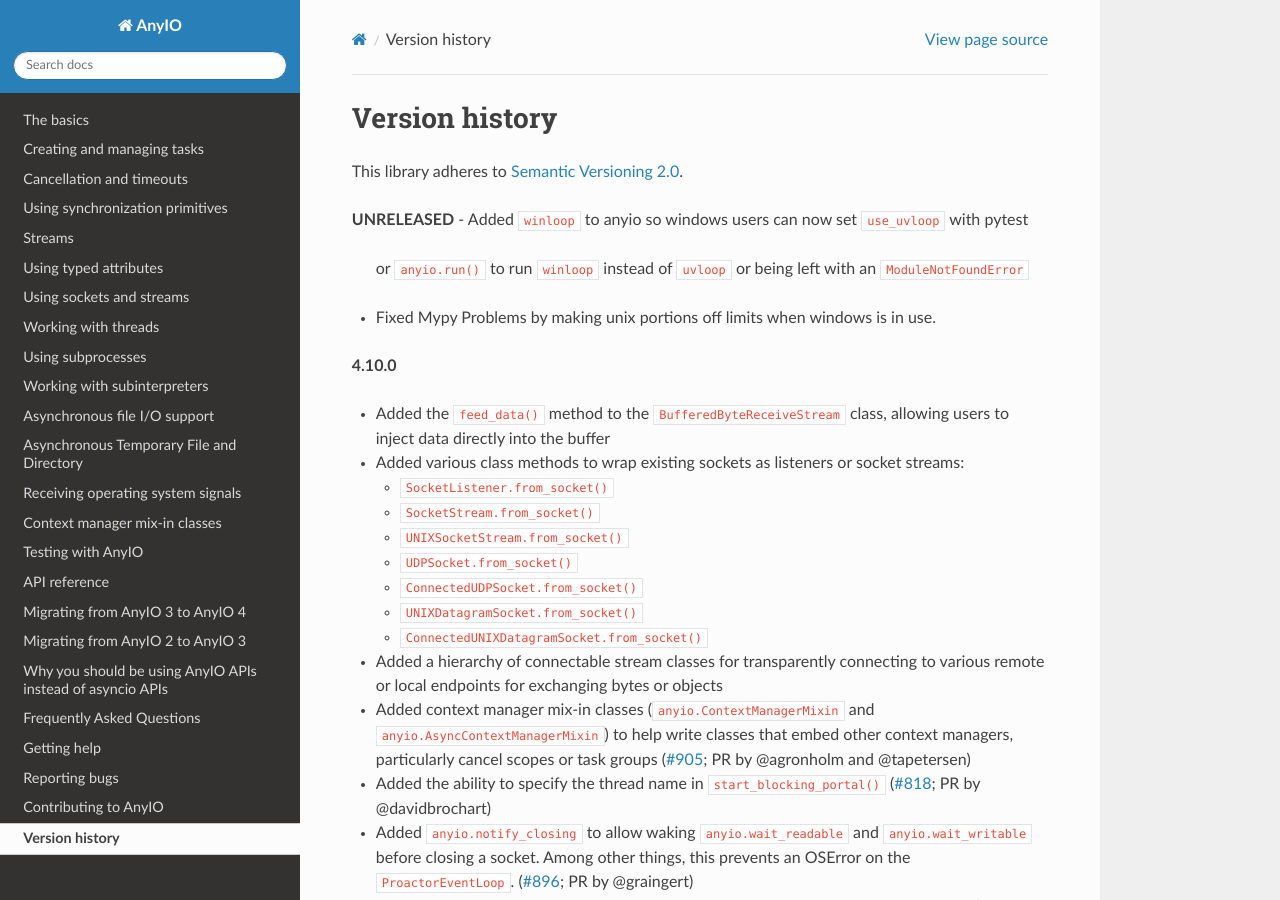
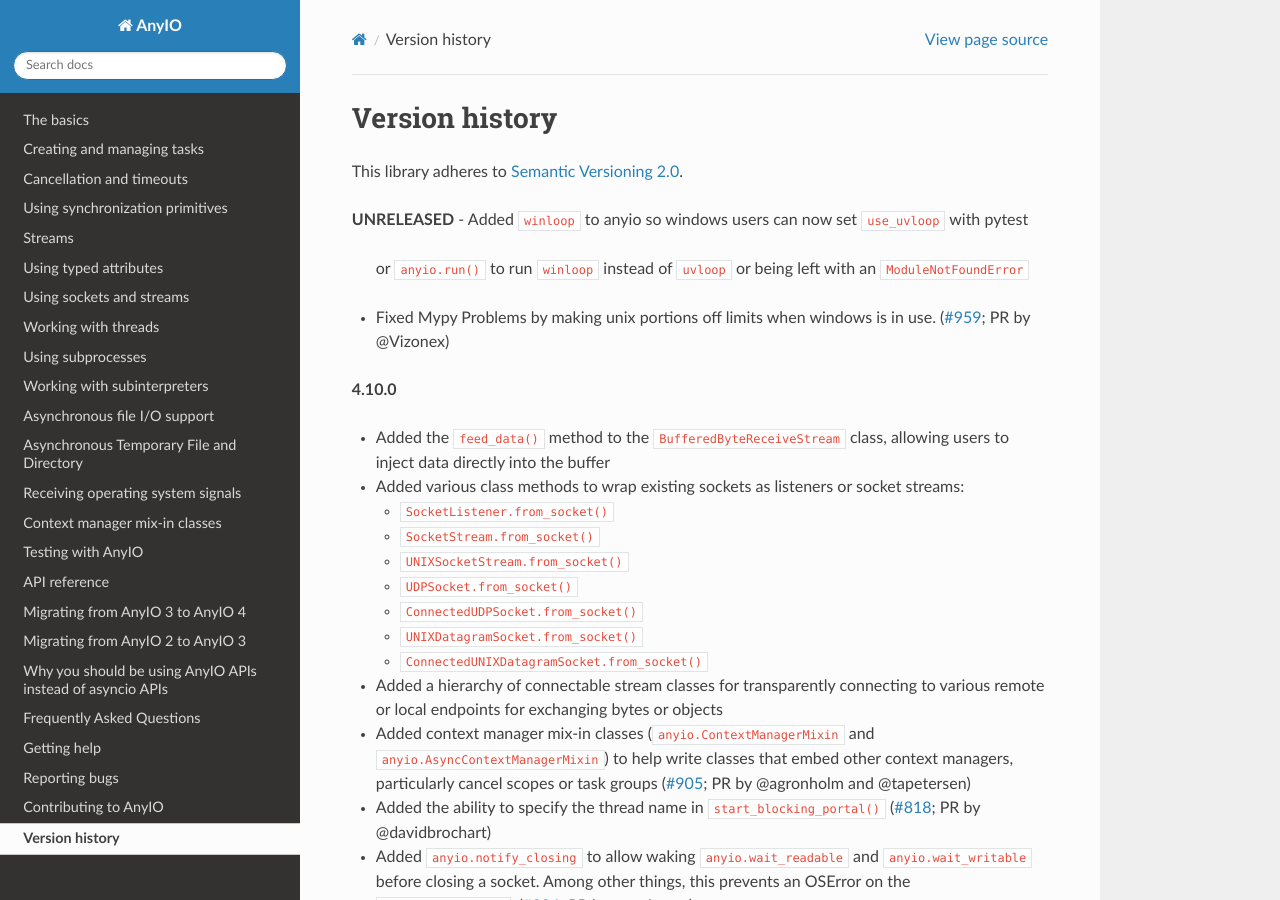
Before and after one commit to agronholm/anyio, a Sphinx documentation site: the page built from docs/versionhistory.rst, in a window 1280 px wide and 900 px high. Built offline with Sphinx 7.4.7 and the Read the Docs theme 3.1.0, drawn with Linux system fonts in a browser that asks for light colours; the version number could not be read and is left out.

Commit message:
add which pr where changes came from

```diff
--- a/docs/versionhistory.rst
+++ b/docs/versionhistory.rst
@@ -7,6 +7,7 @@ This library adheres to `Semantic Versioning 2.0 <http://semver.org/>`_.
 - Added ``winloop`` to anyio so windows users can now set ``use_uvloop`` with pytest
   or ``anyio.run()`` to run ``winloop`` instead of ``uvloop`` or being left with an ``ModuleNotFoundError``
 - Fixed Mypy Problems by making unix portions off limits when windows is in use.
+  (`#959 <https://github.com/agronholm/anyio/pull/959>`_; PR by @Vizonex)
 
 
 **4.10.0**
```
